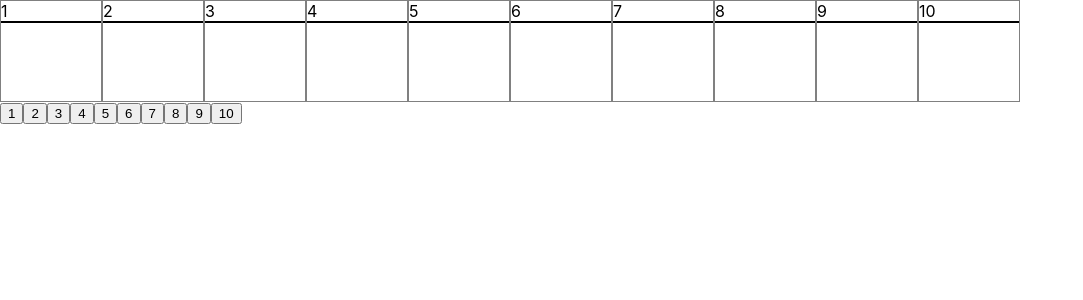
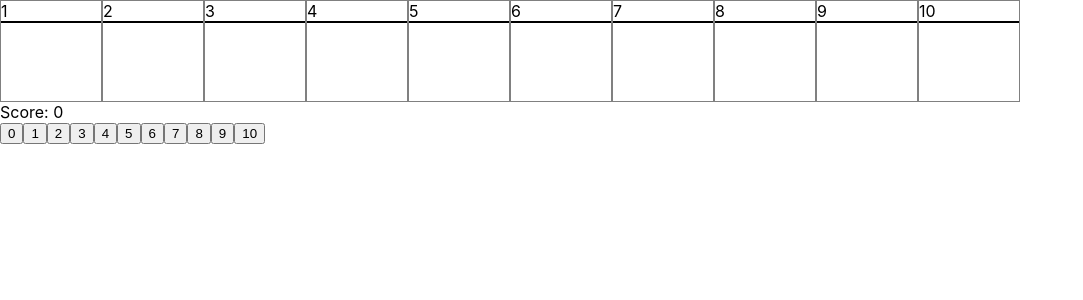
Before and after one commit to NematBhullar/BowlingScorecard, a React (Create React App) app: page / in a window 1280 px wide. Shown: the top 300 px of the page, without its empty margins (0-1083 px from the left). Built offline with nearby package versions, Linux system fonts and the light colour scheme.

Commit message:
Fixed some issues, still have to modify calculations

```diff
--- a/src/App.js
+++ b/src/App.js
@@ -4,8 +4,8 @@ import React, { useState } from 'react';
 function App() {
   let [frame, setFrame] = useState(1);
   let [roll, setRoll] = useState(1);
-  // let [playerScore, setPlayerScore] = useState(0);
-  const listButtons = [1, 2, 3, 4, 5, 6, 7, 8, 9, 10];
+  let [playerScore, setPlayerScore] = useState(0);
+  const listButtons = [0, 1, 2, 3, 4, 5, 6, 7, 8, 9, 10];
   const frames = [1, 2, 3, 4, 5, 6, 7, 8, 9];
 
   let [strike, setStrike] = useState(false);
@@ -26,7 +26,8 @@ function App() {
         let prevFrameNo = frame - 1;
         const prevFrame = document.getElementById('F' + prevFrameNo + 'score');
         prevFrame.value = prevFrame.value + currRoll.value;
-        prevFrame.innerText = prevFrame.value;
+        prevFrame.innerText = playerScore + prevFrame.value;
+        setPlayerScore(playerScore + prevFrame.value);
         setSpare(false);
       }
 
@@ -39,7 +40,9 @@ function App() {
           let strikeFrameNo = frame - 2;
           const strikeFrame = document.getElementById('F' + strikeFrameNo + 'score');
           strikeFrame.value = strikeFrame.value + currRoll.value;
-          strikeFrame.innerText = strikeFrame.value;
+          strikeFrame.innerText = playerScore + strikeFrame.value;
+          setPlayerScore(playerScore + strikeFrame.value);
+          setStrike(false);
         }
         setPrevStrike(false);
       }
@@ -68,7 +71,6 @@ function App() {
       } else {
         setRoll(2);
       }
-      // document.getElementById('score').innerText = "Score: " + player1Score;
 
     // If it is the second roll of the frame
     } else if (roll === 2) {
@@ -86,12 +88,9 @@ function App() {
           let prevFrameNo = frame - 1;
           const prevFrame = document.getElementById('F' + prevFrameNo + 'score');
           prevFrame.value = prevFrame.value + currRoll.value;
-          prevFrame.innerText = prevFrame.value;
-
-          setStrike(strike - 1);
-          if (strike === 0) {
-            prevFrame.innerText = prevFrame.value;
-          }
+          prevFrame.innerText = playerScore + prevFrame.value
+          setPlayerScore(playerScore + prevFrame.value);
+          setStrike(false);
         }
 
         // Update the current frame value
@@ -109,18 +108,24 @@ function App() {
         const frameScore = document.getElementById('F' + frame + 'score');
         frameScore.value = r1Val + r2Val;
 
-        if (frame === 10) {
-          if (spare || strike) {
+        if (r1Val + r2Val === 10 || prevStrike || strike) {
+          if (frame === 10) {
             setRoll(3);
           } else {
-            frameScore.innerText = frameScore.value;
+            setRoll(1);
+            setFrame(frame + 1);
+          }
+        } else {
+          if (frame === 10) {
+            setPlayerScore(playerScore + frameScore.value);
             document.getElementById('thisframe').innerText = "End Game";
             listButtons.map(ea => document.getElementById(ea).disabled = true);
+          } else {
+            frameScore.innerText = playerScore + frameScore.value;
+            setPlayerScore(playerScore + frameScore.value);
+            setRoll(1);
+            setFrame(frame + 1);
           }
-        } else {
-          frameScore.innerText = frameScore.value;
-          setRoll(1);
-          setFrame(frame + 1);
         }
       }
 
@@ -129,14 +134,14 @@ function App() {
       currRoll.value = parseInt(e.target.value);
       currRoll.innerText = currRoll.value;
 
-      if (spare || strike) {
-        const frameScore = document.getElementById('F' + frame + 'score');
+      const frameScore = document.getElementById('F' + frame + 'score');
+
+      if (spare || prevStrike || strike) {
         frameScore.value = frameScore.value + currRoll.value;
-        frameScore.innerText = frameScore.value;
       }
 
-      const frameScore = document.getElementById('F' + frame + 'score');
-      frameScore.innerText = frameScore.value;
+      frameScore.innerText = playerScore + frameScore.value;
+      setPlayerScore(playerScore + frameScore.value);
 
       document.getElementById('thisframe').innerText = "End Game";
       listButtons.map(ea => document.getElementById(ea).disabled = true);
@@ -167,7 +172,7 @@ function App() {
             <div className='frame-score' value={0} id={'F' + 10 + 'score'} key={'F' + 10 + 'score'}></div>
           </div>
       </div>
-      <div id='score'></div>
+      <div id='score'>Score: {playerScore}</div>
       <div className='buttons'>
         {listButtons.map(ea =>
           <button value={ea} id={ea} key={ea} onClick={(e) => displayValue(e)}>{ea}</button>
```
